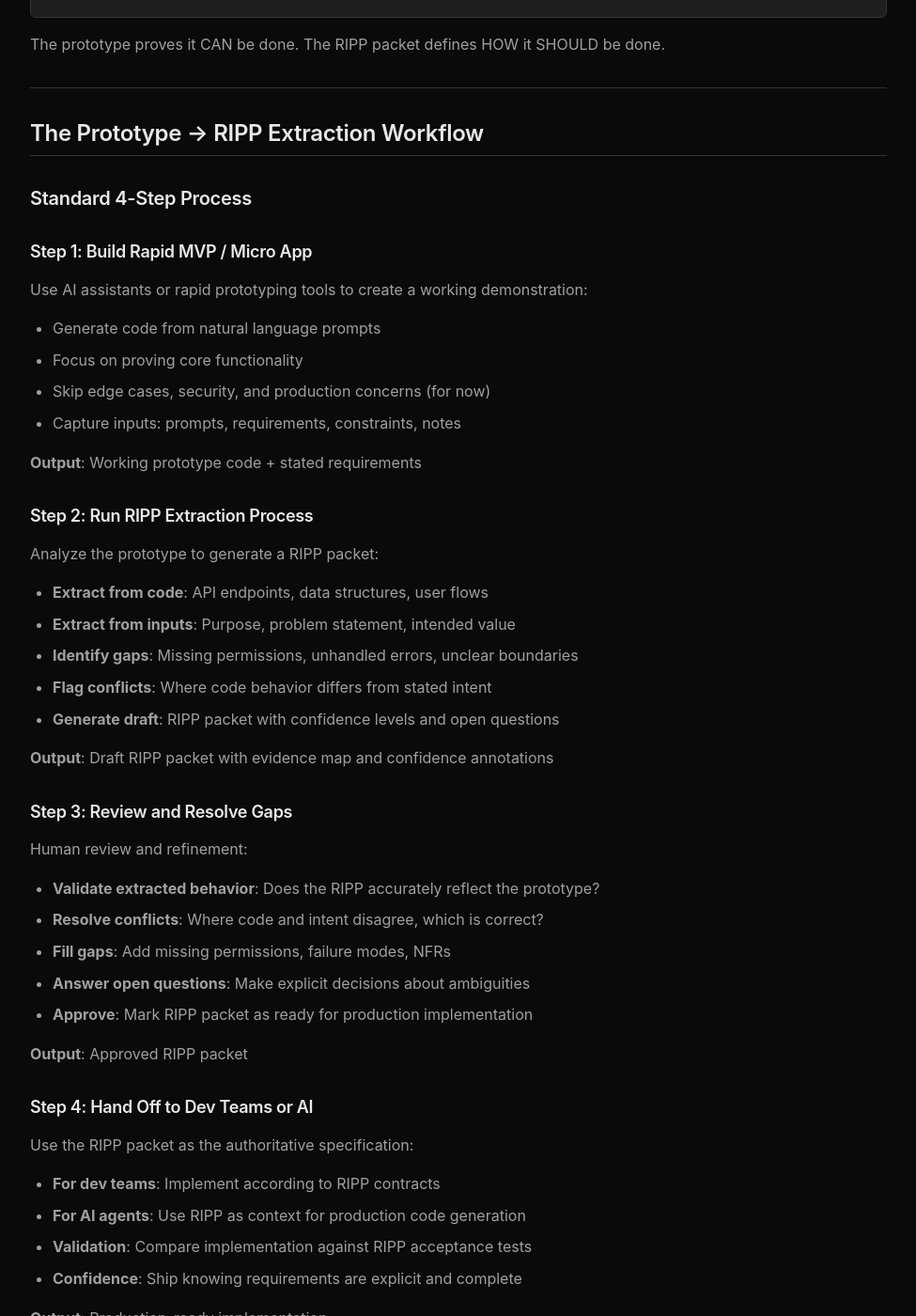
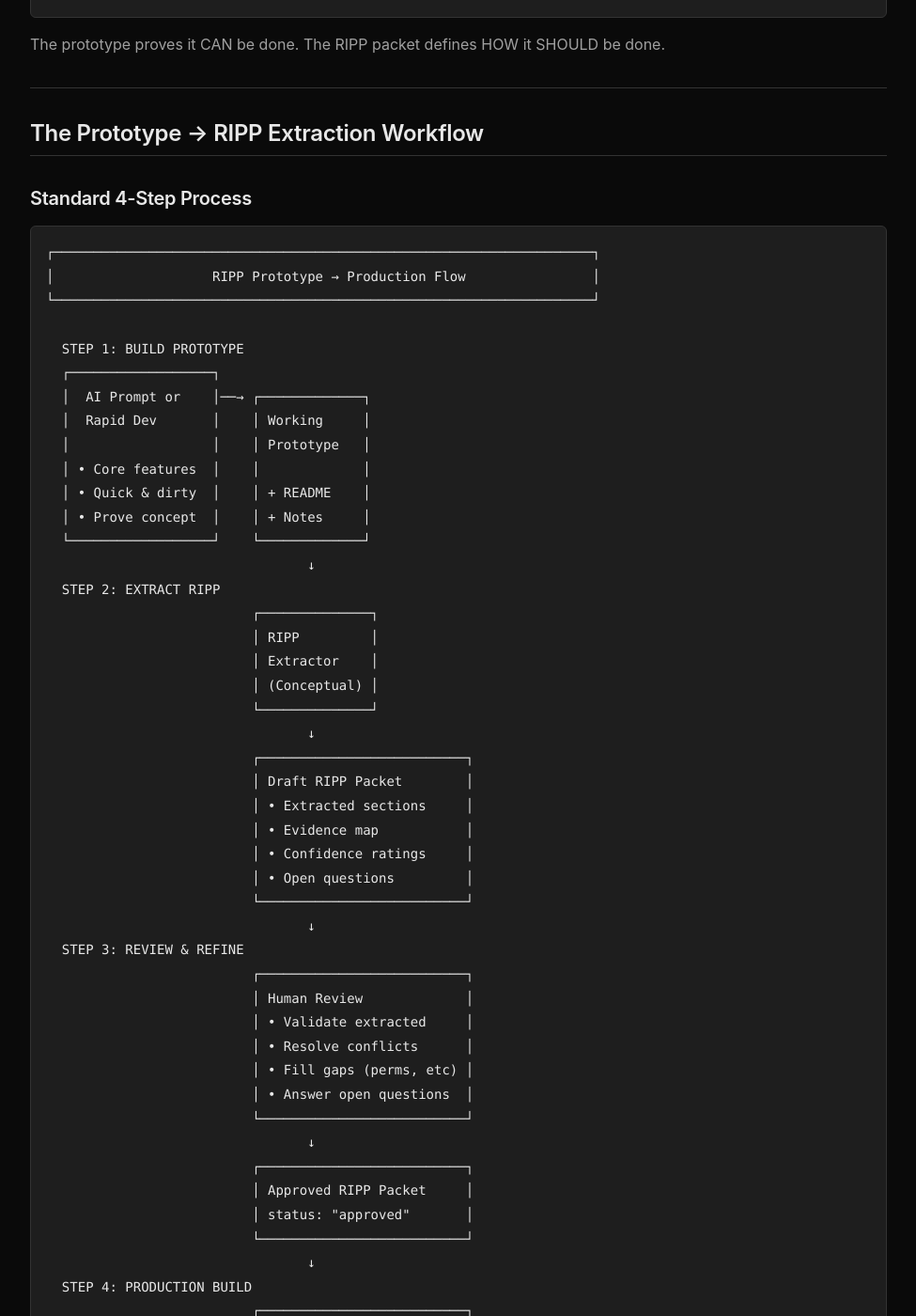
Before and after one commit to Dylan-Natter/ripp-protocol, a Jekyll site: the page built from docs/prototype-to-production.md, in a window 1280 px wide and 1400 px high, scrolled down 2289 px. Shown: the whole window at 94% size, without its empty margins (152-1127 px from the left). Built offline with Jekyll 4.4.1, drawn with Linux system fonts in a browser that asks for light colours; some of the changed text lies outside the part shown.

Commit message:
Add navigation, diagrams, and formatting fixes for prototype docs
Co-authored-by: Dylan-Natter <69005338+Dylan-Natter@users.noreply.github.com>

````diff
--- a/docs/_config.yml
+++ b/docs/_config.yml
@@ -33,6 +33,8 @@ nav_links:
     url: '/'
   - title: 'Getting Started'
     url: '/getting-started'
+  - title: 'Prototype to Production'
+    url: '/prototype-to-production'
   - title: 'Specification'
     url: '/spec'
   - title: 'Examples'
--- a/docs/prototype-to-production.md
+++ b/docs/prototype-to-production.md
@@ -63,11 +63,13 @@ RIPP performs this transformation by:
 ### Why This Matters
 
 **Traditional flow (high risk)**:
+
 ```
 Idea → Prototype → "Looks good, ship it" → Production incidents
 ```
 
 **RIPP flow (controlled)**:
+
 ```
 Idea → Prototype → RIPP Extraction → Review → Production Implementation
          ↓                                         ↑
@@ -81,6 +83,66 @@ The prototype proves it CAN be done. The RIPP packet defines HOW it SHOULD be do
 ## The Prototype → RIPP Extraction Workflow
 
 ### Standard 4-Step Process
+
+```
+┌────────────────────────────────────────────────────────────────────┐
+│                    RIPP Prototype → Production Flow                │
+└────────────────────────────────────────────────────────────────────┘
+
+  STEP 1: BUILD PROTOTYPE
+  ┌──────────────────┐
+  │  AI Prompt or    │──→ ┌─────────────┐
+  │  Rapid Dev       │    │ Working     │
+  │                  │    │ Prototype   │
+  │ • Core features  │    │             │
+  │ • Quick & dirty  │    │ + README    │
+  │ • Prove concept  │    │ + Notes     │
+  └──────────────────┘    └─────────────┘
+                                 ↓
+  STEP 2: EXTRACT RIPP
+                          ┌──────────────┐
+                          │ RIPP         │
+                          │ Extractor    │
+                          │ (Conceptual) │
+                          └──────────────┘
+                                 ↓
+                          ┌──────────────────────────┐
+                          │ Draft RIPP Packet        │
+                          │ • Extracted sections     │
+                          │ • Evidence map           │
+                          │ • Confidence ratings     │
+                          │ • Open questions         │
+                          └──────────────────────────┘
+                                 ↓
+  STEP 3: REVIEW & REFINE
+                          ┌──────────────────────────┐
+                          │ Human Review             │
+                          │ • Validate extracted     │
+                          │ • Resolve conflicts      │
+                          │ • Fill gaps (perms, etc) │
+                          │ • Answer open questions  │
+                          └──────────────────────────┘
+                                 ↓
+                          ┌──────────────────────────┐
+                          │ Approved RIPP Packet     │
+                          │ status: "approved"       │
+                          └──────────────────────────┘
+                                 ↓
+  STEP 4: PRODUCTION BUILD
+                          ┌──────────────────────────┐
+                          │ Production Implement     │
+                          │ • Guided by RIPP         │
+                          │ • Dev team or AI agent   │
+                          │ • Validated against spec │
+                          └──────────────────────────┘
+                                 ↓
+                          ┌──────────────────────────┐
+                          │ Production-Ready Feature │
+                          │ ✓ Intent preserved       │
+                          │ ✓ Security defined       │
+                          │ ✓ Failure modes handled  │
+                          └──────────────────────────┘
+```
 
 #### Step 1: Build Rapid MVP / Micro App
 
@@ -148,6 +210,7 @@ source_prototype:
 ```
 
 **Fields**:
+
 - `repo_url`: Git repository where prototype code lives
 - `commit_hash`: Specific commit representing the prototype state
 - `generation_date`: When RIPP extraction occurred (ISO 8601)
@@ -180,6 +243,7 @@ evidence_map:
 ```
 
 **Per-section fields**:
+
 - `source`: How this section was derived (stated | extracted | proposed | unknown)
 - `location`: File paths, line numbers, or route names
 - `notes`: Additional context or caveats
@@ -201,6 +265,7 @@ confidence:
 ```
 
 **Levels**:
+
 - `high`: Directly observable in code or explicitly stated
 - `medium`: Inferred with reasonable certainty
 - `low`: Proposed based on patterns, needs review
@@ -224,6 +289,7 @@ open_questions:
 ```
 
 **Per-question fields**:
+
 - `question`: The unresolved decision
 - `section`: Which RIPP section it affects
 - `impact`: Why this matters
@@ -257,6 +323,7 @@ When code behavior and stated intent disagree:
 4. **Document the decision** once resolved
 
 **Example conflict**:
+
 - Code: Allows any authenticated user to update any profile
 - Stated intent: Users should only update their own profile
 - **Resolution**: Flag as open question, require security review
@@ -296,6 +363,7 @@ A RIPP Extractor is a tool or process that generates draft RIPP packets from exi
 ### What It Consumes
 
 **Inputs**:
+
 1. **Prototype code**: Source files, API definitions, database schemas
 2. **Stated requirements**: Prompts, README files, design notes
 3. **Runtime observations**: Logs, API calls, user interactions (optional)
@@ -303,6 +371,7 @@ A RIPP Extractor is a tool or process that generates draft RIPP packets from exi
 ### What It Produces
 
 **Outputs**:
+
 1. **Draft RIPP packet**: Generated RIPP file marked as `status: "draft"`
 2. **Evidence map**: Links each section to its source (code, inputs, or proposed)
 3. **Confidence ratings**: Indicates certainty about each section
@@ -334,6 +403,7 @@ ripp lint feature.ripp.yaml --strict
 ```
 
 **Design principles**:
+
 - Extractors are **read-only**: Never modify prototype code
 - Extractors are **conservative**: When uncertain, mark as `proposed` or `unknown`
 - Extractors are **transparent**: Provide evidence map showing how each section was derived
@@ -401,14 +471,14 @@ But user stories were designed for a human-paced world where requirements evolve
 
 ### The Relationship
 
-| Dimension | User Story | RIPP Packet |
-|-----------|-----------|-------------|
-| **Purpose** | Facilitate discussion | Guide execution |
-| **Audience** | Product + Engineering | Engineering + AI |
-| **Format** | Natural language | Structured YAML/JSON |
-| **Scope** | What and why | How, who can, what if |
-| **Validation** | Manual review | Automated schema validation |
-| **Evolution** | Changes through conversation | Versioned with code |
+| Dimension      | User Story                   | RIPP Packet                 |
+| -------------- | ---------------------------- | --------------------------- |
+| **Purpose**    | Facilitate discussion        | Guide execution             |
+| **Audience**   | Product + Engineering        | Engineering + AI            |
+| **Format**     | Natural language             | Structured YAML/JSON        |
+| **Scope**      | What and why                 | How, who can, what if       |
+| **Validation** | Manual review                | Automated schema validation |
+| **Evolution**  | Changes through conversation | Versioned with code         |
 
 ### When to Use Both
 
````
Also changed, not shown: docs/faq.md (+20 -7 lines), docs/getting-started.md (+5 -0 lines), docs/tooling.md (+28 -0 lines), README.md.
